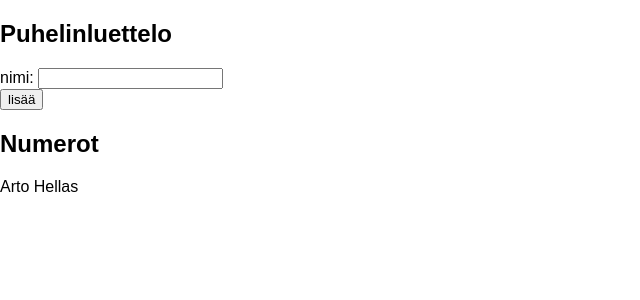
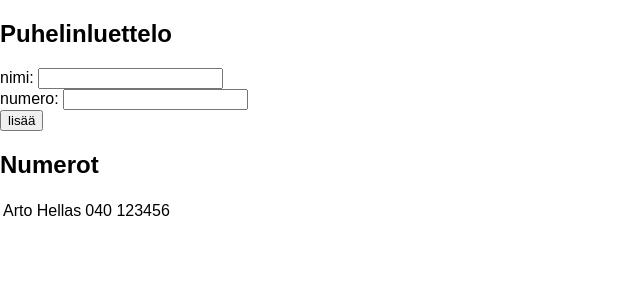
Before and after one commit to rlaurika/fso18, a React (Create React App) app in the folder osa2/puhelinluettelo/: page / in a window 1280 px wide. Shown: the top 300 px of the page, without its empty margins (0-640 px from the left). Built offline with nearby package versions, Linux system fonts and the light colour scheme; the HTML template or start-up script is replaced by a standard one.

Commit message:
Add code for 2.8

```diff
--- a/osa2/puhelinluettelo/src/App.js
+++ b/osa2/puhelinluettelo/src/App.js
@@ -2,9 +2,13 @@ import React from 'react';
 
 const PersonListItem = (props) => {
   const name = props.name
+  const number = props.number
 
   return (
-    <div>{name}</div>
+    <tr>
+      <td>{name}</td>
+      <td>{number}</td>
+    </tr>
   )
 }
 
@@ -13,16 +17,18 @@ class App extends React.Component {
     super(props)
     this.state = {
       persons: [
-        { name: 'Arto Hellas' }
+        { name: 'Arto Hellas', number: '040 123456' }
       ],
-      newName: ''
+      newName: '',
+      newNumber: ''
     }
   }
 
   addPerson = (event) => {
     event.preventDefault()
     const personObject = {
-      name: this.state.newName
+      name: this.state.newName,
+      number: this.state.newNumber
     }
 
     let addName = true;
@@ -33,18 +39,24 @@ class App extends React.Component {
         addName = false;
       }
     })
+
     if (addName) {
       const persons = this.state.persons.concat(personObject)
 
       this.setState({
         persons: persons,
-        newName: ''
+        newName: '',
+        newNumber: ''
       })
     }
   }
 
   handleNameChange = (event) => {
     this.setState({ newName: event.target.value })
+  }
+
+  handleNumberChange = (event) => {
+    this.setState({ newNumber: event.target.value })
   }
 
   render() {
@@ -56,15 +68,21 @@ class App extends React.Component {
             nimi: <input value={this.state.newName} onChange={this.handleNameChange}/>
           </div>
           <div>
+            numero: <input value={this.state.newNumber} onChange={this.handleNumberChange}/>
+          </div>
+          <div>
             <button type="submit">lisää</button>
           </div>
         </form>
         <h2>Numerot</h2>
-        <div>
-          {this.state.persons.map(person => <PersonListItem
-                                             key={person.name}
-                                             name={person.name}/>)}
-        </div>
+        <table>
+          <tbody>
+            {this.state.persons.map(person => <PersonListItem
+                                              key={person.name}
+                                              name={person.name}
+                                              number={person.number}/>)}
+          </tbody>
+        </table>
       </div>
     )
   }
```
